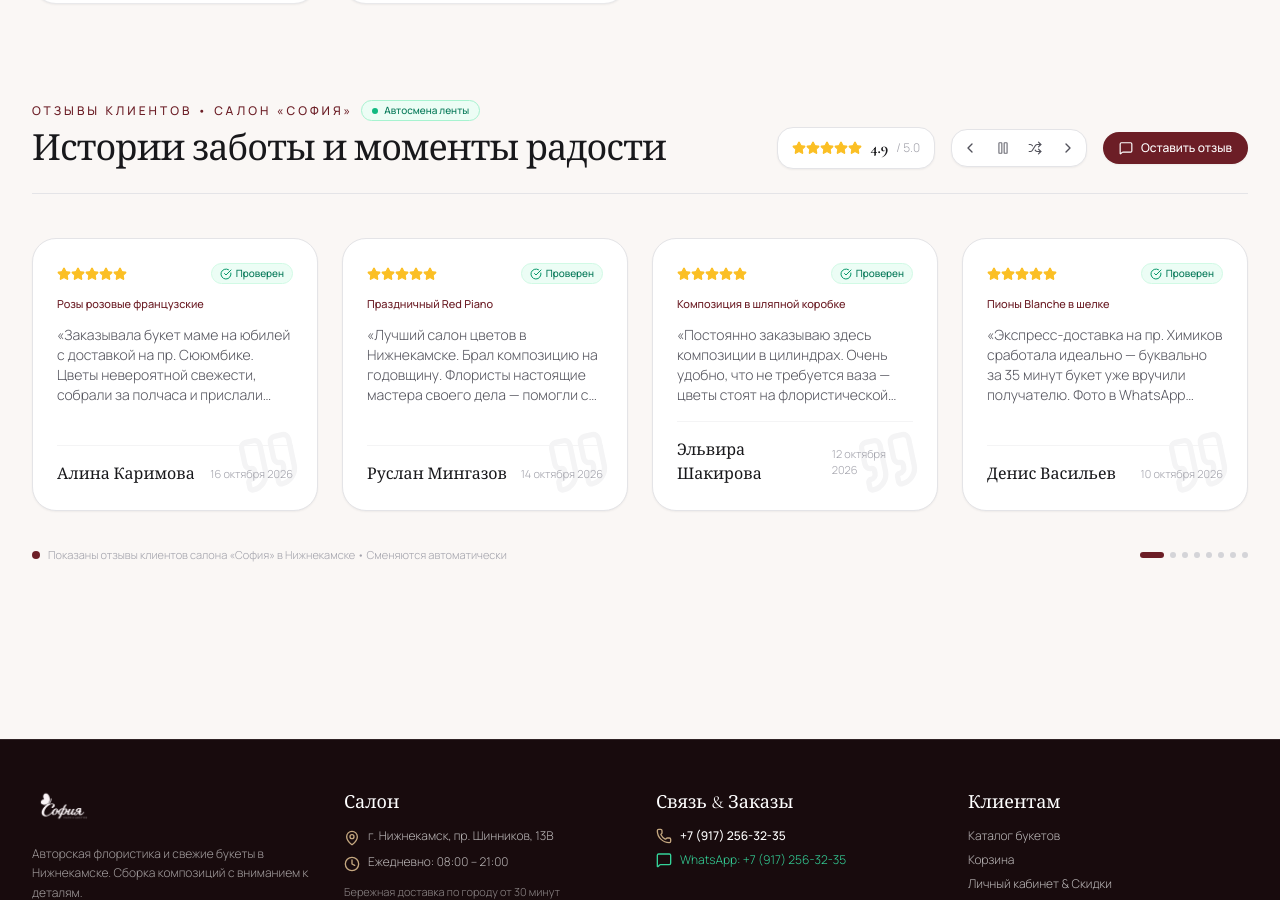
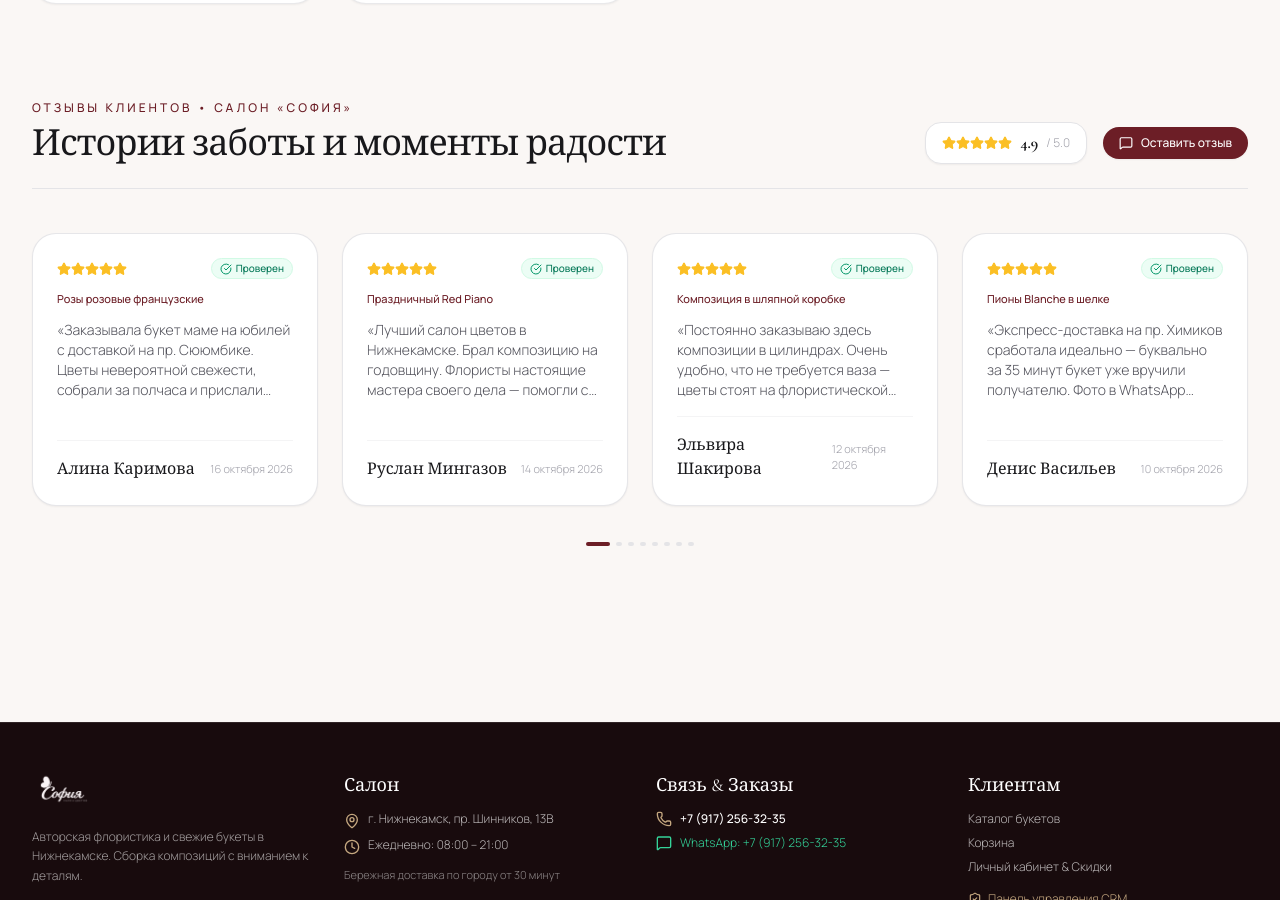
Before and after one commit to nqtq672ss7-create/sophiya, a React (Vite) app: page / in a window 1280 px wide. Shown: the part 1437-2337 px from the top of the page. Built offline with nearby package versions, Linux system fonts and the light colour scheme.

Commit message:
refactor: remove player controls bar and decorative quote watermark for ultra-minimalist luxury look

```diff
--- a/src/components/figma/FigmaReviewsSection.tsx
+++ b/src/components/figma/FigmaReviewsSection.tsx
@@ -1,5 +1,5 @@
-import React, { useState, useEffect, useRef } from 'react';
-import { Star, CheckCircle, MessageSquare, ChevronLeft, ChevronRight, Pause, Play, Shuffle, Sparkles, Quote } from 'lucide-react';
+import React, { useState, useEffect } from 'react';
+import { Star, CheckCircle, MessageSquare } from 'lucide-react';
 import { useReviews } from '../../context/ReviewsContext';
 
 export const FigmaReviewsSection: React.FC = () => {
@@ -30,7 +30,7 @@
 
   const total = publishedReviews.length;
 
-  // Auto-rotation timer (every 4.5 seconds)
+  // Background auto-rotation timer (every 4.5 seconds)
   useEffect(() => {
     if (isPaused || total <= cardsPerView) return;
 
@@ -63,37 +63,6 @@
 
   if (total === 0) return null;
 
-  // Next / Prev actions
-  const handleNext = () => {
-    setIsTransitioning(true);
-    setCurrentIndex((prev) => prev + 1);
-  };
-
-  const handlePrev = () => {
-    if (currentIndex === 0) {
-      setIsTransitioning(false);
-      setCurrentIndex(total);
-      requestAnimationFrame(() => {
-        requestAnimationFrame(() => {
-          setIsTransitioning(true);
-          setCurrentIndex(total - 1);
-        });
-      });
-    } else {
-      setIsTransitioning(true);
-      setCurrentIndex((prev) => prev - 1);
-    }
-  };
-
-  const handleShuffle = () => {
-    setIsTransitioning(false);
-    const randomIndex = Math.floor(Math.random() * total);
-    setCurrentIndex(randomIndex);
-    requestAnimationFrame(() => {
-      setIsTransitioning(true);
-    });
-  };
-
   // Extended array for seamless infinite sliding
   const extendedReviews = [...publishedReviews, ...publishedReviews.slice(0, cardsPerView)];
 
@@ -107,27 +76,19 @@
       onMouseLeave={() => setIsPaused(false)}
     >
       {/* Section Header */}
-      <div className="flex flex-col md:flex-row md:items-end justify-between gap-4 pb-6 border-b border-zinc-200">
+      <div className="flex flex-col sm:flex-row sm:items-end justify-between gap-4 pb-6 border-b border-zinc-200">
         <div>
-          <div className="flex items-center gap-2 mb-2">
-            <span className="text-[11px] sm:text-xs tracking-[0.25em] uppercase text-[#6C1E26] font-medium">
+          <span className="text-[11px] sm:text-xs tracking-[0.25em] uppercase text-[#6C1E26] font-medium block mb-2">
             Отзывы клиентов • Салон «София»
           </span>
-            <span className="inline-flex items-center gap-1.5 px-2.5 py-0.5 rounded-full bg-emerald-50 text-emerald-700 text-[10px] font-medium border border-emerald-200">
-              <span className="w-1.5 h-1.5 rounded-full bg-emerald-500 animate-pulse" />
-              <span>Автосмена ленты</span>
-            </span>
-          </div>
-
           <h2 className="font-serif text-3xl sm:text-4xl text-zinc-900 font-normal tracking-tight">
             Истории заботы и моменты радости
           </h2>
         </div>
 
-        {/* Header Right: Rating summary, Carousel Controls & WhatsApp CTA */}
-        <div className="flex flex-wrap items-center gap-3 sm:gap-4">
-          {/* Average Rating Badge */}
-          <div className="bg-white px-3.5 py-2 rounded-2xl border border-zinc-200 shadow-sm flex items-center gap-2">
+        {/* Rating summary & WhatsApp review CTA */}
+        <div className="flex items-center gap-3 sm:gap-4">
+          <div className="bg-white px-4 py-2 rounded-2xl border border-zinc-200 shadow-sm flex items-center gap-2">
             <div className="flex text-amber-400">
               {[...Array(5)].map((_, i) => (
                 <Star key={i} className="w-3.5 h-3.5 fill-amber-400" />
@@ -137,46 +98,6 @@
             <span className="text-xs text-zinc-400 font-light">/ 5.0</span>
           </div>
 
-          {/* Carousel Navigation Buttons */}
-          <div className="flex items-center gap-1.5 bg-white p-1 rounded-2xl border border-zinc-200 shadow-sm">
-            <button
-              onClick={handlePrev}
-              className="p-1.5 rounded-xl hover:bg-zinc-100 text-zinc-600 hover:text-zinc-900 transition-colors"
-              title="Предыдущий отзыв"
-              aria-label="Предыдущий отзыв"
-            >
-              <ChevronLeft className="w-4 h-4" />
-            </button>
-
-            <button
-              onClick={() => setIsPaused(!isPaused)}
-              className="p-1.5 rounded-xl hover:bg-zinc-100 text-zinc-600 hover:text-zinc-900 transition-colors text-xs"
-              title={isPaused ? 'Возобновить автосмену' : 'Приостановить автосмену'}
-              aria-label={isPaused ? 'Play' : 'Pause'}
-            >
-              {isPaused ? <Play className="w-3.5 h-3.5 text-emerald-600" /> : <Pause className="w-3.5 h-3.5 text-zinc-500" />}
-            </button>
-
-            <button
-              onClick={handleShuffle}
-              className="p-1.5 rounded-xl hover:bg-zinc-100 text-zinc-600 hover:text-zinc-900 transition-colors"
-              title="Перемешать отзывы"
-              aria-label="Перемешать отзывы"
-            >
-              <Shuffle className="w-3.5 h-3.5" />
-            </button>
-
-            <button
-              onClick={handleNext}
-              className="p-1.5 rounded-xl hover:bg-zinc-100 text-zinc-600 hover:text-zinc-900 transition-colors"
-              title="Следующий отзыв"
-              aria-label="Следующий отзыв"
-            >
-              <ChevronRight className="w-4 h-4" />
-            </button>
-          </div>
-
-          {/* WhatsApp Review Button */}
           <a
             href="https://wa.me/79172563235?text=%D0%97%D0%B4%D1%80%D0%B0%D0%B2%D1%81%D1%82%D0%B2%D1%83%D0%B9%D1%82%D0%B5!%20%D0%A5%D0%BE%D1%87%D1%83%20%D0%BE%D1%81%D1%82%D0%B0%D0%B2%D0%B8%D1%82%D1%8C%20%D0%BE%D1%82%D0%B7%D1%8B%D0%B2%20%D0%BE%20%D0%B1%D1%83%D0%BA%D0%B5%D1%82%D0%B5"
             target="_blank"
@@ -205,11 +126,8 @@
               style={{ width: `${100 / cardsPerView}%` }}
               className="shrink-0 p-2 sm:p-3"
             >
-              <div className="h-full p-5 sm:p-6 bg-white rounded-3xl border border-zinc-200 shadow-sm hover:shadow-md hover:border-[#6C1E26]/30 transition-all flex flex-col justify-between relative overflow-hidden group">
-                {/* Background Watermark Quote */}
-                <Quote className="absolute right-4 bottom-4 w-16 h-16 text-zinc-100 -rotate-12 pointer-events-none group-hover:text-amber-50/70 transition-colors" />
-
-                <div className="space-y-3 relative z-10">
+              <div className="h-full p-5 sm:p-6 bg-white rounded-3xl border border-zinc-200/90 shadow-sm hover:shadow-md transition-all flex flex-col justify-between">
+                <div className="space-y-3">
                   {/* Rating Stars & Verified Badge */}
                   <div className="flex items-center justify-between">
                     <div className="flex text-amber-400">
@@ -234,13 +152,13 @@
                   )}
 
                   {/* Comment */}
-                  <p className="text-xs sm:text-sm text-zinc-600 font-light leading-relaxed line-clamp-4 group-hover:text-zinc-800 transition-colors">
+                  <p className="text-xs sm:text-sm text-zinc-600 font-light leading-relaxed line-clamp-4">
                     «{rev.comment}»
                   </p>
                 </div>
 
                 {/* Author & Date Footer */}
-                <div className="pt-4 mt-4 border-t border-zinc-100 flex items-center justify-between text-xs relative z-10">
+                <div className="pt-4 mt-4 border-t border-zinc-100 flex items-center justify-between text-xs">
                   <span className="font-serif text-base text-zinc-900 font-medium">
                     {rev.author}
                   </span>
@@ -254,17 +172,8 @@
         </div>
       </div>
 
-      {/* Bottom Status & Pagination Dots */}
-      <div className="mt-6 flex flex-col sm:flex-row items-center justify-between gap-3 text-xs text-zinc-400">
-        <div className="flex items-center gap-2">
-          <span className="w-2 h-2 rounded-full bg-[#6C1E26]" />
-          <span className="text-[11px] font-light">
-            Показаны отзывы клиентов салона «София» в Нижнекамске • Сменяются автоматически
-          </span>
-        </div>
-
-        {/* Clickable Dots Indicator */}
-        <div className="flex items-center gap-1.5">
+      {/* Subtle Minimal Dots */}
+      <div className="mt-6 flex justify-center items-center gap-1.5">
         {publishedReviews.map((_, dotIdx) => (
           <button
             key={dotIdx}
@@ -272,16 +181,15 @@
               setIsTransitioning(true);
               setCurrentIndex(dotIdx);
             }}
-              className={`h-1.5 rounded-full transition-all duration-300 ${
+            className={`h-1 rounded-full transition-all duration-500 ${
               dotIdx === activeDotIndex
                 ? 'w-6 bg-[#6C1E26]'
-                  : 'w-1.5 bg-zinc-300 hover:bg-zinc-400'
+                : 'w-1.5 bg-zinc-200 hover:bg-zinc-300'
             }`}
-              title={`Перейти к отзыву ${dotIdx + 1}`}
-              aria-label={`Перейти к отзыву ${dotIdx + 1}`}
+            title={`Отзыв ${dotIdx + 1}`}
+            aria-label={`Отзыв ${dotIdx + 1}`}
           />
         ))}
-        </div>
       </div>
     </section>
   );
```
Lines whose indentation alone changed are shown as unchanged.
